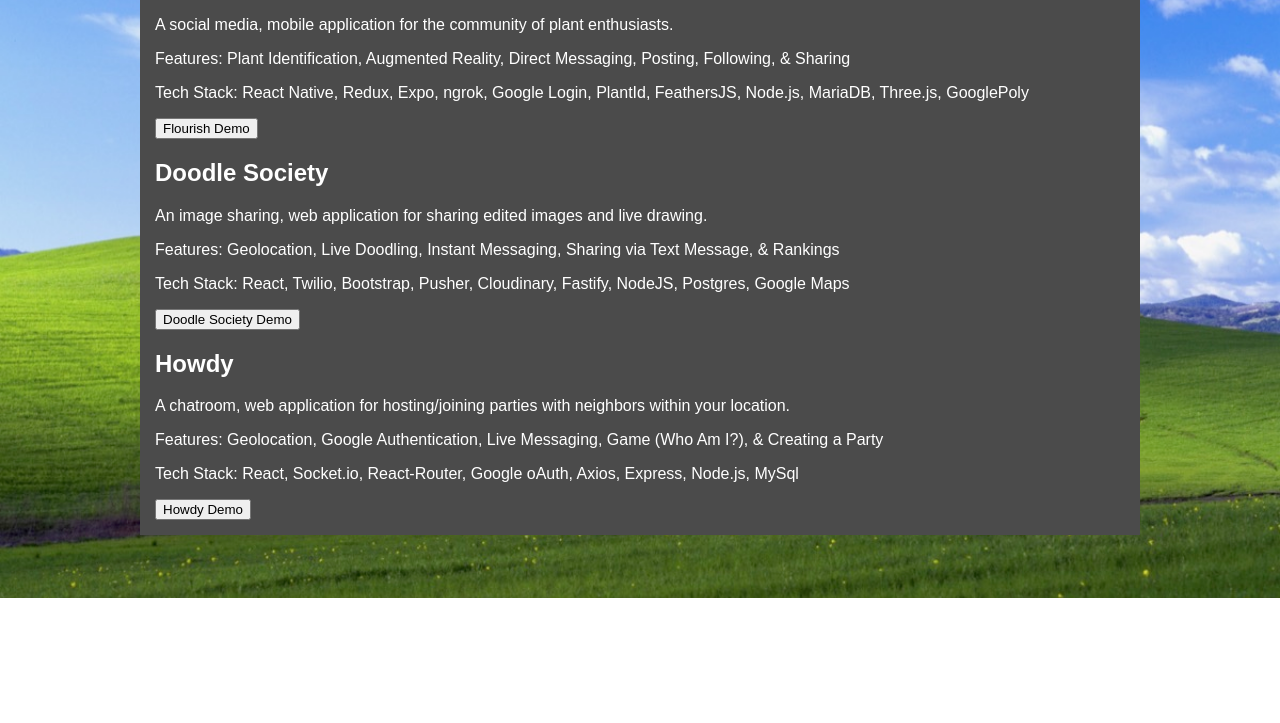
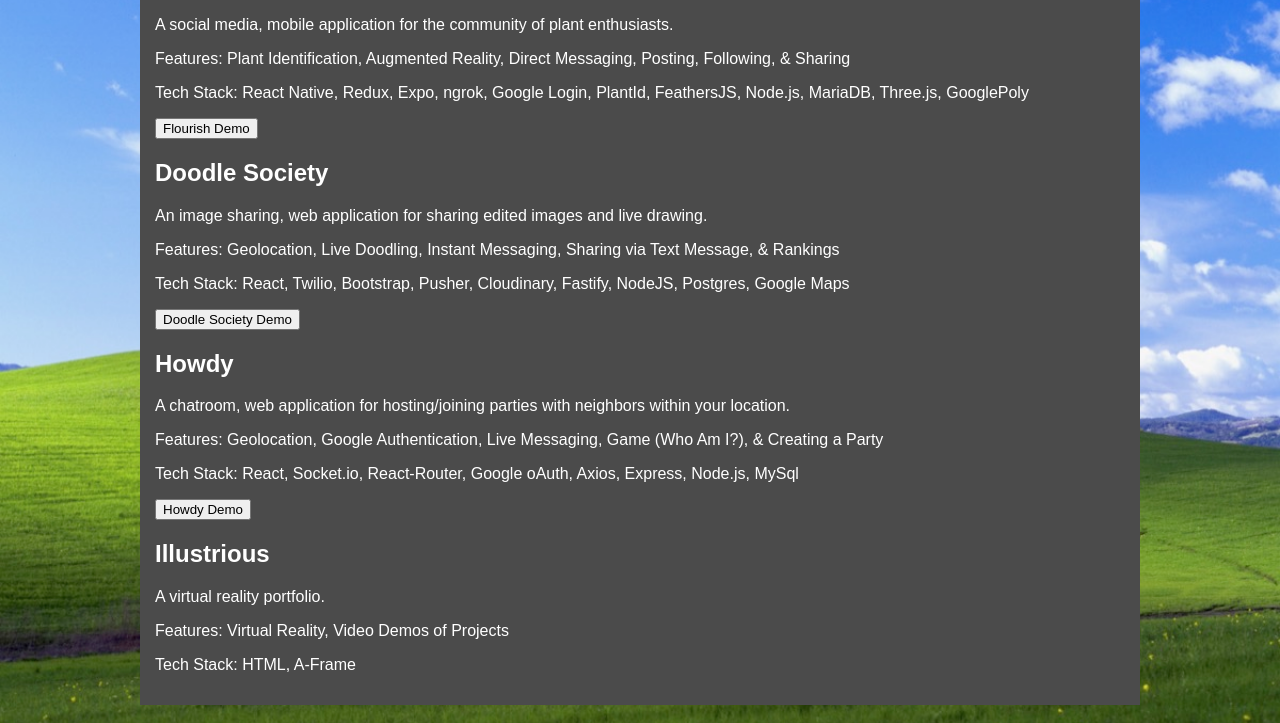
Before and after one commit to Chryen/Chryen.github.io, a plain HTML site: page portfolio.html in a window 1280 px wide. Shown: the part 202-925 px from the top of the page. Before the commit the page ends 800 px from the top, so only its background shows below. Drawn offline with nearby package versions, Linux system fonts and the light colour scheme.

Commit message:
(feat) add info for Illustrious

```diff
--- a/portfolio.html
+++ b/portfolio.html
@@ -146,6 +146,12 @@
                     </video>
                   </div>
                 </div>
+                <div>
+                  <h2>Illustrious</h2>
+                  <p>A virtual reality portfolio.</p>
+                  <p>Features: Virtual Reality, Video Demos of Projects</p>
+                  <p>Tech Stack: HTML, A-Frame</p>
+                </div>
             </div>
 
       </main>
```
